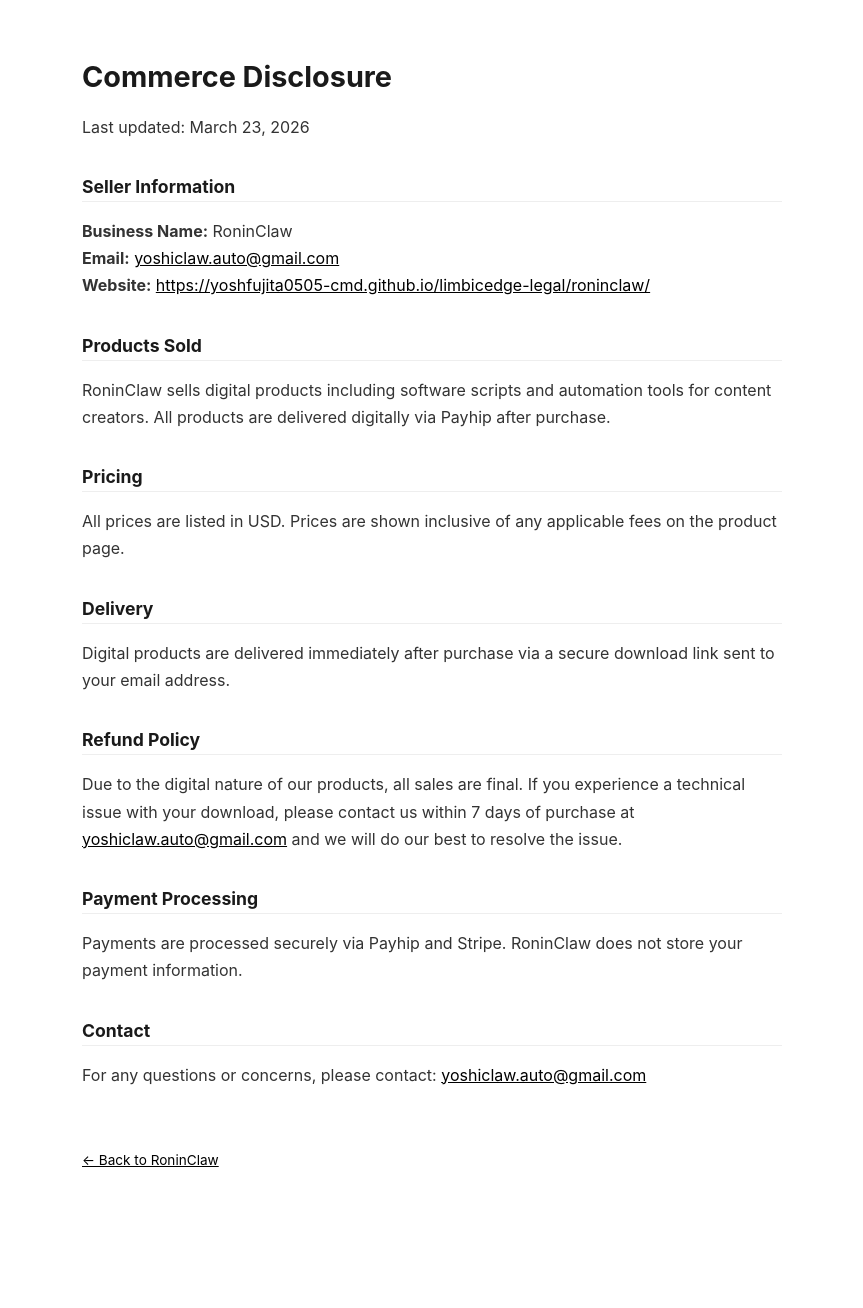
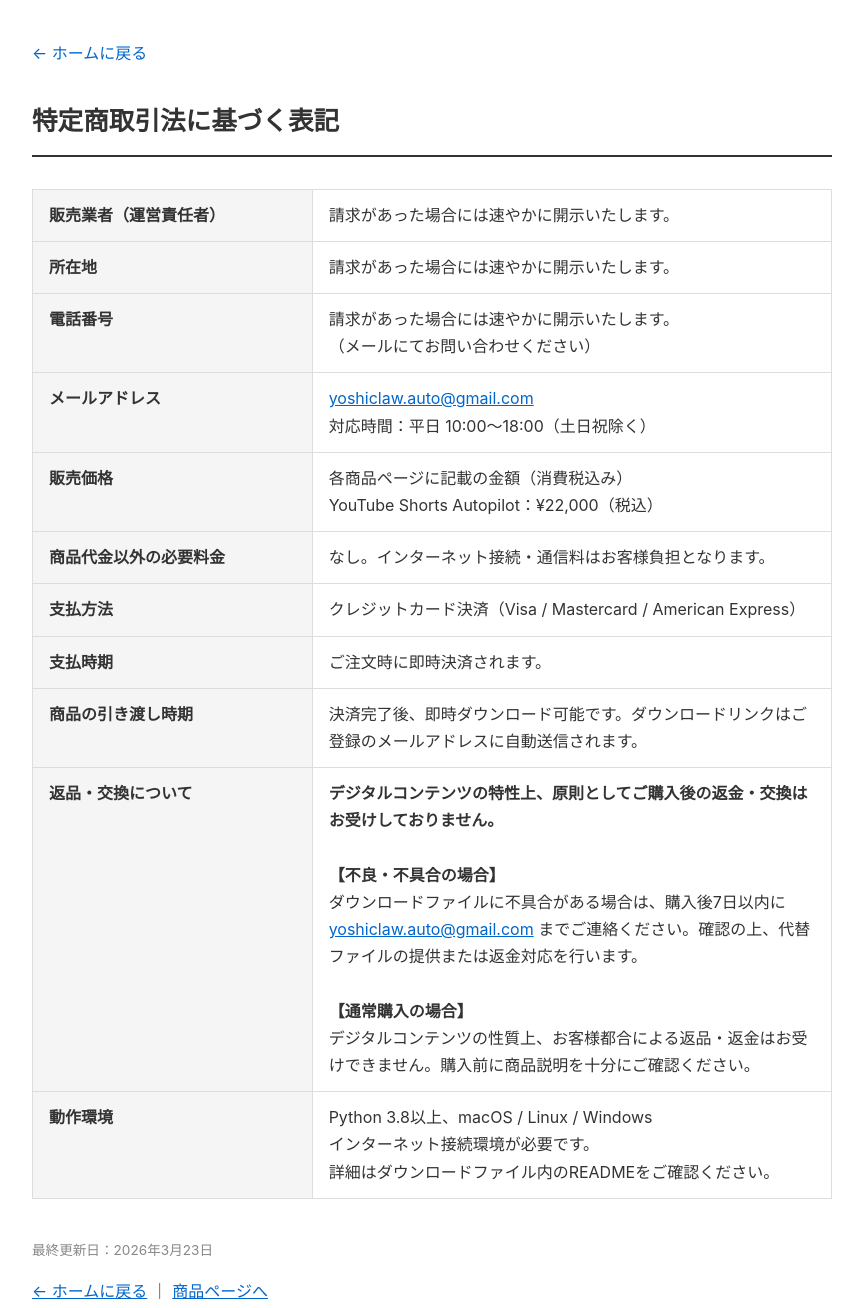
Before and after one commit to yoshfujita0505-cmd/limbicedge-legal, a plain HTML site: page roninclaw/disclosure.html in a window 1280 px wide. Shown: the whole page, without its empty margins (208-1071 px from the left). Before the commit the page ends 1226 px from the top, so only its background shows below. Drawn offline with Linux system fonts and the light colour scheme.

Commit message:
Fix disclosure page: add all required Tokusho-ho fields for Stripe

```diff
--- a/roninclaw/disclosure.html
+++ b/roninclaw/disclosure.html
@@ -1,49 +1,87 @@
 <!DOCTYPE html>
-<html lang="en">
+<html lang="ja">
 <head>
-<meta charset="UTF-8">
-<meta name="viewport" content="width=device-width, initial-scale=1.0">
-<title>Commerce Disclosure — RoninClaw</title>
-<style>
-  body { font-family: -apple-system, BlinkMacSystemFont, 'Segoe UI', sans-serif; max-width: 700px; margin: 0 auto; padding: 40px 20px; color: #1a1a1a; }
-  h1 { font-size: 1.8em; }
-  h2 { font-size: 1.1em; margin-top: 2em; border-bottom: 1px solid #eee; padding-bottom: 4px; }
-  p { line-height: 1.7; color: #333; }
-  a { color: #000; }
-  footer { margin-top: 60px; font-size: 0.85em; color: #888; }
-</style>
+  <meta charset="UTF-8">
+  <meta name="viewport" content="width=device-width, initial-scale=1.0">
+  <title>特定商取引法に基づく表記 | RoninClaw</title>
+  <style>
+    body { font-family: -apple-system, BlinkMacSystemFont, 'Segoe UI', sans-serif; max-width: 800px; margin: 0 auto; padding: 40px 20px; color: #333; line-height: 1.7; }
+    h1 { font-size: 1.6rem; border-bottom: 2px solid #333; padding-bottom: 12px; margin-bottom: 32px; }
+    table { width: 100%; border-collapse: collapse; margin-bottom: 40px; }
+    th { background: #f5f5f5; text-align: left; padding: 12px 16px; border: 1px solid #ddd; width: 35%; font-weight: bold; vertical-align: top; }
+    td { padding: 12px 16px; border: 1px solid #ddd; vertical-align: top; }
+    a { color: #0066cc; }
+    nav { margin-bottom: 32px; }
+    nav a { margin-right: 16px; color: #0066cc; text-decoration: none; }
+  </style>
 </head>
 <body>
-<h1>Commerce Disclosure</h1>
-<p>Last updated: March 23, 2026</p>
+  <nav>
+    <a href="index.html">← ホームに戻る</a>
+  </nav>
 
-<h2>Seller Information</h2>
-<p>
-  <strong>Business Name:</strong> RoninClaw<br>
-  <strong>Email:</strong> <a href="mailto:yoshiclaw.auto@gmail.com">yoshiclaw.auto@gmail.com</a><br>
-  <strong>Website:</strong> <a href="https://yoshfujita0505-cmd.github.io/limbicedge-legal/roninclaw/">https://yoshfujita0505-cmd.github.io/limbicedge-legal/roninclaw/</a>
-</p>
+  <h1>特定商取引法に基づく表記</h1>
 
-<h2>Products Sold</h2>
-<p>RoninClaw sells digital products including software scripts and automation tools for content creators. All products are delivered digitally via Payhip after purchase.</p>
+  <table>
+    <tr>
+      <th>販売業者（運営責任者）</th>
+      <td>請求があった場合には速やかに開示いたします。</td>
+    </tr>
+    <tr>
+      <th>所在地</th>
+      <td>請求があった場合には速やかに開示いたします。</td>
+    </tr>
+    <tr>
+      <th>電話番号</th>
+      <td>請求があった場合には速やかに開示いたします。<br>（メールにてお問い合わせください）</td>
+    </tr>
+    <tr>
+      <th>メールアドレス</th>
+      <td><a href="mailto:yoshiclaw.auto@gmail.com">yoshiclaw.auto@gmail.com</a><br>
+      対応時間：平日 10:00〜18:00（土日祝除く）</td>
+    </tr>
+    <tr>
+      <th>販売価格</th>
+      <td>各商品ページに記載の金額（消費税込み）<br>
+      YouTube Shorts Autopilot：¥22,000（税込）</td>
+    </tr>
+    <tr>
+      <th>商品代金以外の必要料金</th>
+      <td>なし。インターネット接続・通信料はお客様負担となります。</td>
+    </tr>
+    <tr>
+      <th>支払方法</th>
+      <td>クレジットカード決済（Visa / Mastercard / American Express）</td>
+    </tr>
+    <tr>
+      <th>支払時期</th>
+      <td>ご注文時に即時決済されます。</td>
+    </tr>
+    <tr>
+      <th>商品の引き渡し時期</th>
+      <td>決済完了後、即時ダウンロード可能です。ダウンロードリンクはご登録のメールアドレスに自動送信されます。</td>
+    </tr>
+    <tr>
+      <th>返品・交換について</th>
+      <td>
+        <strong>デジタルコンテンツの特性上、原則としてご購入後の返金・交換はお受けしておりません。</strong><br><br>
+        <strong>【不良・不具合の場合】</strong><br>
+        ダウンロードファイルに不具合がある場合は、購入後7日以内に <a href="mailto:yoshiclaw.auto@gmail.com">yoshiclaw.auto@gmail.com</a> までご連絡ください。確認の上、代替ファイルの提供または返金対応を行います。<br><br>
+        <strong>【通常購入の場合】</strong><br>
+        デジタルコンテンツの性質上、お客様都合による返品・返金はお受けできません。購入前に商品説明を十分にご確認ください。
+      </td>
+    </tr>
+    <tr>
+      <th>動作環境</th>
+      <td>
+        Python 3.8以上、macOS / Linux / Windows<br>
+        インターネット接続環境が必要です。<br>
+        詳細はダウンロードファイル内のREADMEをご確認ください。
+      </td>
+    </tr>
+  </table>
 
-<h2>Pricing</h2>
-<p>All prices are listed in USD. Prices are shown inclusive of any applicable fees on the product page.</p>
-
-<h2>Delivery</h2>
-<p>Digital products are delivered immediately after purchase via a secure download link sent to your email address.</p>
-
-<h2>Refund Policy</h2>
-<p>Due to the digital nature of our products, all sales are final. If you experience a technical issue with your download, please contact us within 7 days of purchase at <a href="mailto:yoshiclaw.auto@gmail.com">yoshiclaw.auto@gmail.com</a> and we will do our best to resolve the issue.</p>
-
-<h2>Payment Processing</h2>
-<p>Payments are processed securely via Payhip and Stripe. RoninClaw does not store your payment information.</p>
-
-<h2>Contact</h2>
-<p>For any questions or concerns, please contact: <a href="mailto:yoshiclaw.auto@gmail.com">yoshiclaw.auto@gmail.com</a></p>
-
-<footer>
-  <p><a href="index.html">← Back to RoninClaw</a></p>
-</footer>
+  <p style="color:#888; font-size:0.85rem;">最終更新日：2026年3月23日</p>
+  <p><a href="index.html">← ホームに戻る</a> ｜ <a href="https://payhip.com/b/dbJD7" target="_blank">商品ページへ</a></p>
 </body>
 </html>
```
